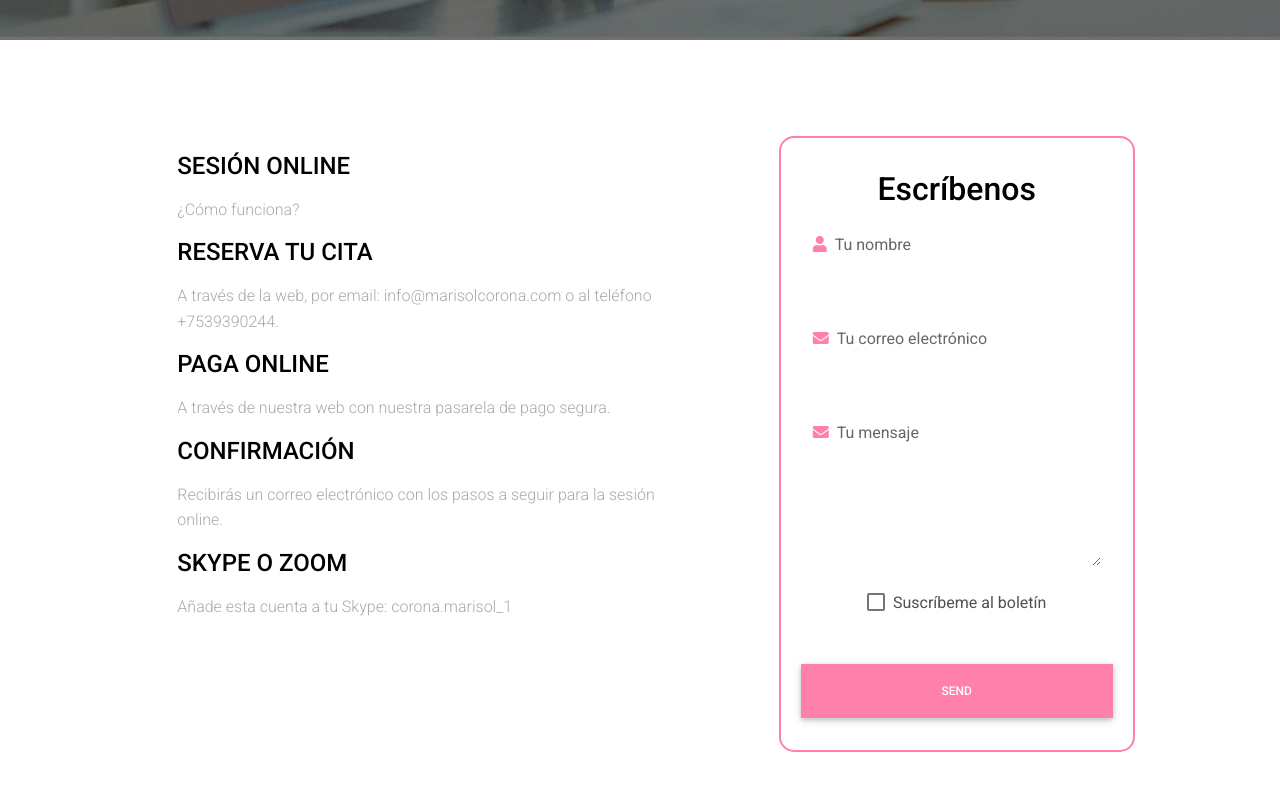
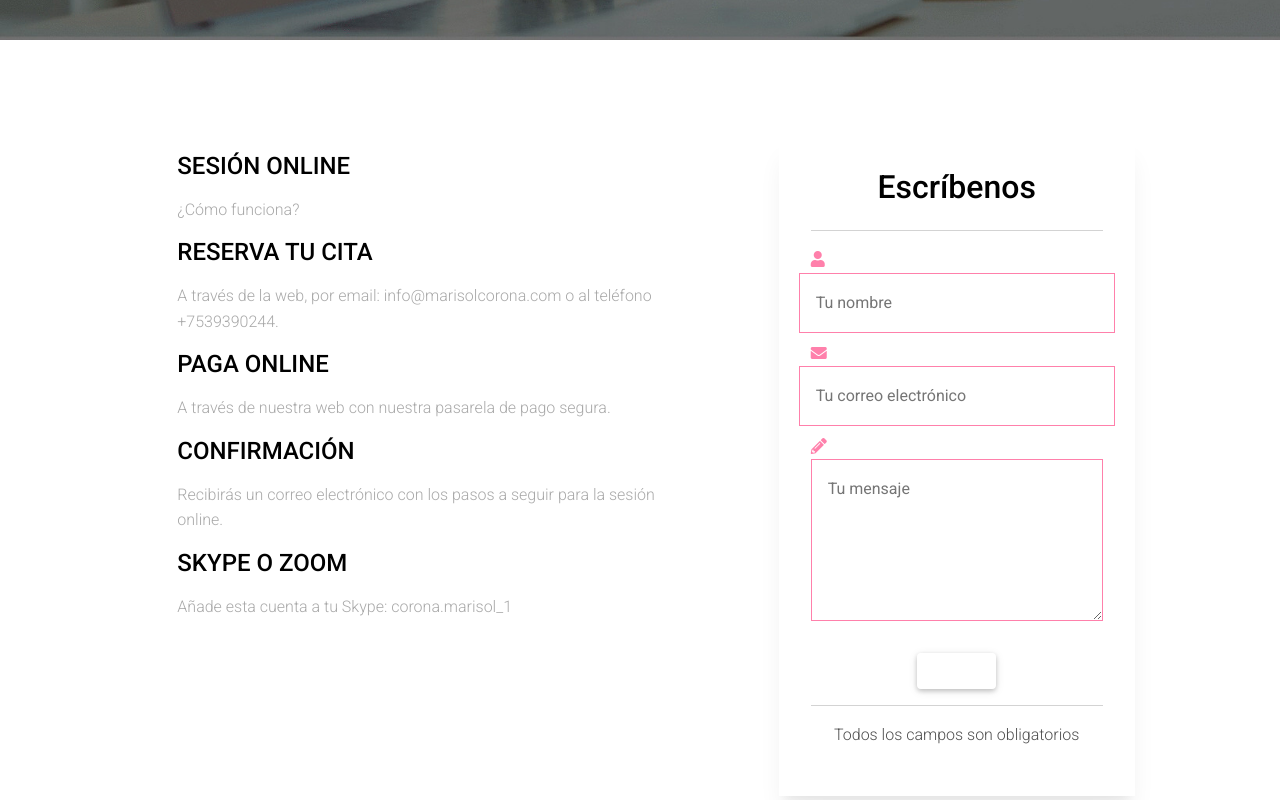
Before and after one commit to bendandoSolo/marisolcorona-next, a Next.js app: page /contact in a window 1280 px wide. Shown: the part 440-1240 px from the top of the page. Built offline with nearby package versions, Linux system fonts and the light colour scheme.

Commit message:
Added Formik contact form. It is all wired up correctly and colors have been adjusted, alongside borders etc. Changes can be made to styling but functionality is there

```diff
--- a/next.config.js
+++ b/next.config.js
@@ -2,9 +2,17 @@ module.exports = {
   i18n: {
     // These are all the locales you want to support in
     // your application
-    locales: ["en-US", "es"],
+    locales: ["en-GB", "es"],
     // This is the default locale you want to be used when visiting
     // a non-locale prefixed path e.g. `/hello`
-    defaultLocale: "en-US",
+    defaultLocale: "en-GB",
   },
 };
+
+// const withOptimizedImages = require("next-optimized-images");
+
+// module.exports = withOptimizedImages({
+//   responsive: {
+//     adapter: require("responsive-loader/sharp"),
+//   },
+// });
--- a/pages/components/Footer.js
+++ b/pages/components/Footer.js
@@ -29,7 +29,7 @@ const Footer = () => {
         </Link>
         <div className="my-4">
           <Image
-            src="/logoTrimPink.png"
+            src="/images/logoTrimPink.png"
             alt="Picture of the author"
             width={200}
             height={100}
--- a/pages/contact.js
+++ b/pages/contact.js
@@ -1,8 +1,86 @@
 import Head from "next/head";
 import styles from "../styles/Home.module.css";
 import { motion } from "framer-motion";
+import { Formik, Form, Field } from "formik";
+import * as Yup from "yup";
 
 export default function Contact() {
+  const SignupSchema = Yup.object().shape({
+    name: Yup.string().required("Name is required"),
+    email: Yup.string().email("Invalid email").required("Email is required"),
+    message: Yup.string().required("Message is required"),
+  });
+
+  const sendEmail = async (props) => {
+    const contactFormBtn = document.getElementById("contact-form-btn");
+    contactFormBtn.classList.add("disable-click");
+    sending();
+    props["to"] = "enquiries@bendando.com";
+    props["website"] = "tenantshub.co.uk";
+    const response = await fetch(
+      "https://sendgridcsharp.azurewebsites.net/api/sendemail",
+      {
+        method: "POST",
+        contentType: "application/json",
+        body: JSON.stringify(props),
+      }
+    );
+    try {
+      let bodyresponse = await response.json();
+      if (
+        response.status === 200 &&
+        bodyresponse.message != null &&
+        bodyresponse.message == "Email Sent"
+      ) {
+        responseSuccess();
+      } else {
+        responseError();
+      }
+    } catch (err) {
+      responseError();
+    }
+  };
+
+  function sending() {
+    const feedback = document.getElementById("feedback");
+    let feedbackText = document.getElementById("feedback-text");
+    feedback.classList.add("pop-down");
+    feedbackText.classList.add("fade-in");
+    setTimeout(function () {
+      feedback.classList.remove("pop-down");
+      feedbackText.classList.add("fade-out");
+      feedback.classList.add("pop-up");
+    }, 1500);
+    setTimeout(function () {
+      feedback.classList.remove("pop-up");
+      feedbackText.classList.remove("fade-out", "fade-in");
+    }, 2500);
+  }
+
+  function responseSuccess() {
+    setTimeout(function () {
+      const contactFormBtn = document.getElementById("contact-form-btn");
+      const response = document.getElementById("response");
+      let responseText = document.getElementById("response-text");
+      response.classList.add("pop-down", "message-sent");
+      responseText.classList.add("fade-in");
+      responseText.innerHTML = "Message Sent";
+      contactFormBtn.classList.remove("disable-click");
+    }, 2500);
+  }
+
+  function responseError() {
+    setTimeout(function () {
+      const contactFormBtn = document.getElementById("contact-form-btn");
+      const response = document.getElementById("response");
+      let responseText = document.getElementById("response-text");
+      response.classList.add("pop-down", "message-error");
+      responseText.classList.add("fade-in");
+      responseText.innerHTML = "Error - Please Try Again";
+      contactFormBtn.classList.remove("disable-click");
+    }, 2500);
+  }
+
   return (
     <motion.div
       initial={{ opacity: 0, x: "-100vw" }}
@@ -65,7 +143,99 @@ export default function Contact() {
             </ul>
           </div>
           <div className="col-md-4" data-aos="fade-up">
-            <form>
+            <div className="contact_form shadow-5">
+              {
+                <Formik
+                  initialValues={{
+                    name: "",
+                    email: "",
+                    message: "",
+                  }}
+                  validationSchema={SignupSchema}
+                  onSubmit={(values) => {
+                    sendEmail(values);
+                  }}
+                >
+                  {({ errors, touched }) => (
+                    <Form id="contact_form">
+                      <h2 className="text-center mb-4">Escríbenos</h2>
+                      <hr />
+                      <div className="row">
+                        <div>
+                          <i className="fas fa-user me-2"></i>
+                        </div>
+                        <Field
+                          type="text"
+                          name="name"
+                          placeholder="Tu nombre"
+                          className="form-label px-3"
+                          htmlFor="form4Example1"
+                        />
+                        {errors.name && touched.name ? (
+                          <div className="error-validation">*{errors.name}</div>
+                        ) : null}
+                        <div>
+                          <i className="fas fa-envelope prefix me-2"></i>
+                        </div>
+                        <Field
+                          name="email"
+                          type="email"
+                          id="email"
+                          placeholder="Tu correo electrónico"
+                          className="form-label px-3"
+                        />
+                        {errors.email && touched.email ? (
+                          <div className="error-validation">
+                            *{errors.email}
+                          </div>
+                        ) : null}
+                        <div>
+                          <i className="fas fa-pencil-alt me-2"></i>
+                        </div>
+                        <div className="col-sm-12">
+                          <Field
+                            type="textarea"
+                            as="textarea"
+                            name="message"
+                            type="message"
+                            id="message"
+                            placeholder="Tu mensaje"
+                            className="w-100 form-label px-3"
+                            rows="5"
+                          />
+                          {errors.message && touched.message ? (
+                            <div className="error-validation">
+                              *{errors.message}
+                            </div>
+                          ) : null}
+                          <div id="feedback">
+                            <p id="feedback-text">Sending...</p>
+                          </div>
+                          <div id="response">
+                            <p id="response-text"></p>
+                          </div>
+                          <div className="text-center">
+                            <button
+                              className="btn text-white pink-btn mt-3"
+                              type="submit"
+                              id="contact-form-btn"
+                            >
+                              Send
+                            </button>
+                          </div>
+                          <div id="msg"></div>
+                          <hr />
+                          <p className="text-center">
+                            Todos los campos son obligatorios
+                          </p>
+                        </div>
+                      </div>
+                    </Form>
+                  )}
+                </Formik>
+              }
+            </div>
+            {/* <form>
               <h2 className="text-center mb-4">Escríbenos</h2>
               <div className="form-outline mb-4">
                 <label className="form-label" htmlFor="form4Example1">
@@ -125,7 +295,7 @@ export default function Contact() {
                   Send
                 </button>
               </div>
-            </form>
+            </form> */}
           </div>
         </div>
       </div>
--- a/styles/globals.css
+++ b/styles/globals.css
@@ -71,9 +71,131 @@ button i {
 }
 
 form {
+  padding: 2rem;
+  /* border-radius: 15px; */
+}
+
+.pink-btn {
+  background-color: #ff80ab;
+  border-radius: 0;
   border: 2px solid #ff80ab;
-  padding: 2rem;
-  border-radius: 15px;
+  transition: ease-in-out 0.2s;
+  padding: 1rem 3rem;
+}
+
+.pink-btn:hover {
+  opacity: 0.7;
+}
+
+form input,
+form textarea {
+  border: 1px solid #ff80ab !important;
+  padding: 1rem;
+}
+
+#form4Example4 {
+  padding: 0.05rem;
+}
+
+.error-validation {
+  color: red !important;
+  font-size: 11px;
+  /* margin-left: 1rem; */
+  margin-bottom: 1rem;
+}
+
+#feedback {
+  background: #ff80ab;
+  height: 0;
+  display: flex;
+  align-items: center;
+  position: relative;
+}
+
+#response {
+  height: 0;
+  display: flex;
+  align-items: center;
+  margin: 0 !important;
+}
+
+#feedback-text,
+#response-text {
+  opacity: 0;
+  visibility: hidden;
+  color: white;
+  position: absolute;
+  margin-top: 15px;
+  margin-left: 15px;
+  font-weight: 500;
+}
+
+@keyframes pop-down {
+  0% {
+    height: 0;
+  }
+  100% {
+    height: 50px;
+  }
+}
+
+.pop-down {
+  animation: 0.8s pop-down both;
+}
+
+@keyframes pop-up {
+  0% {
+    height: 50px;
+  }
+  100% {
+    height: 0;
+  }
+}
+
+.pop-up {
+  animation: 0.8s pop-up both;
+}
+
+@keyframes fade-in {
+  0% {
+    opacity: 0;
+    visibility: hidden;
+  }
+  100% {
+    opacity: 1;
+    visibility: visible;
+  }
+}
+
+.fade-in {
+  animation: 1s fade-in both;
+}
+
+@keyframes fade-out {
+  0% {
+    opacity: 1;
+    visibility: hidden;
+  }
+  100% {
+    opacity: 0;
+    visibility: hidden;
+  }
+}
+
+.fade-out {
+  animation: 1s fade-out both;
+}
+
+.message-sent {
+  background-color: #80ffa8;
+}
+
+.message-error {
+  background-color: #ff8b80;
+}
+
+.disable-click {
+  pointer-events: none;
 }
 
 /* NAV */
```
Also changed, not shown: package.json (+5 -2 lines), public/images/logoTrimPink.png (renamed from public/logoTrimPink.png), 1 other file (tests, documents, lock files or other folders).
